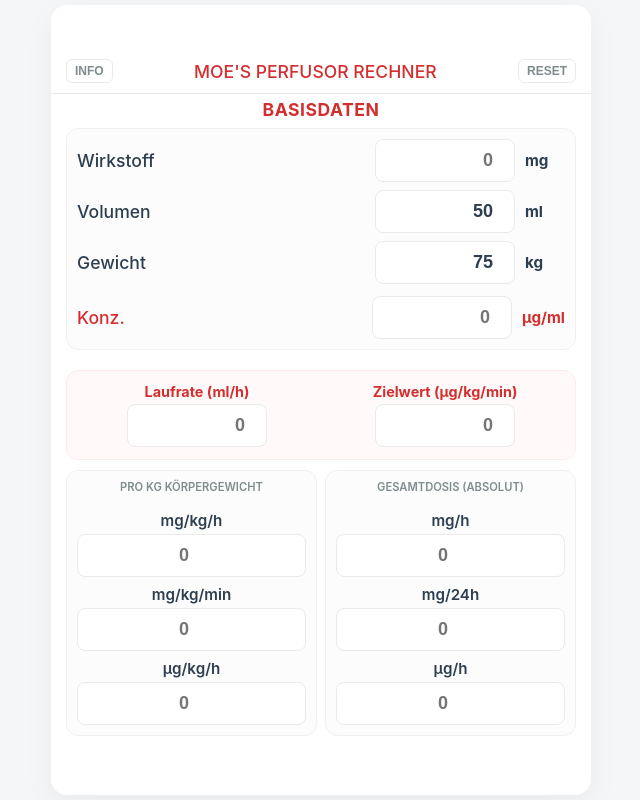
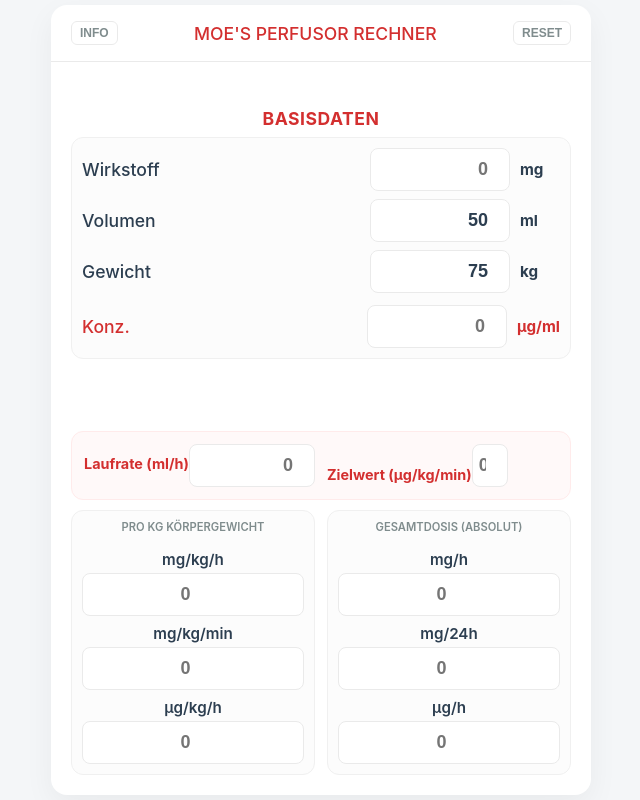
Before and after one commit to Moe1701/perfusor-rechner, a React (Vite) app: page / in a window 1280 px wide. Shown: the whole page, without its empty margins (319-959 px from the left). Built offline with nearby package versions, Linux system fonts and the light colour scheme.

Commit message:
style(layout): restore header to top, elegantly distribute space 50/50, and perfectly align target value input with base data fields

```diff
--- a/src/styles/globals.css
+++ b/src/styles/globals.css
@@ -45,38 +45,88 @@ body {
     flex-direction: column;
     flex-grow: 1;
     height: 100%;
-    justify-content: center; /* MAGIE: Zieht alle 3 Sektionen in die vertikale Mitte (Richtung 0/0)! */
+    /* Kopfzeile klebt jetzt wieder ganz oben am Rand! */
 }
 
-.header { padding: 10px 15px; display: flex; justify-content: space-between; align-items: center; border-bottom: 1px solid var(--border-light); }
+.header {
+    padding: 16px 20px; /* Höhere, elegantere Kopfzeile */
+    display: flex;
+    justify-content: space-between;
+    align-items: center;
+    border-bottom: 1px solid var(--border-light);
+}
 .header h1 { margin: 0; font-size: 1.1rem; font-weight: 500; color: var(--primary-red); text-transform: uppercase; text-align: center; flex: 1; }
 .header-btn { background: none; border: 1px solid var(--border-light); color: var(--text-muted); padding: 4px 8px; border-radius: 6px; font-size: 0.75rem; font-weight: 600; text-transform: uppercase; cursor: pointer; }
 
+/* Beide Sektionen teilen sich den Platz exakt 50/50 auf */
 .section {
-    padding: 5px 15px;
-    border-bottom: none; /* Harte Striche entfernt, da wir jetzt Container/Tiles nutzen */
+    padding: 15px 20px;
+    border-bottom: none;
+    display: flex;
+    flex-direction: column;
+    flex: 1;
+    justify-content: center; /* Zentriert die Container vertikal in ihrer jeweiligen Hälfte */
 }
 
 .section:last-child {
-    padding-bottom: 15px;
-    display: flex;
-    flex-direction: column;
-    /* flex: 1 entfernt, damit die Boxen nicht mehr unnatürlich riesig gestreckt werden */
+    padding-bottom: 20px;
 }
 
 .section-title {
-    font-size: 1.1rem; /* Deutlich größer */
+    font-size: 1.1rem;
     text-transform: uppercase;
     color: var(--primary-red);
-    font-weight: 700; /* Etwas dicker */
+    font-weight: 700;
     margin-bottom: 8px;
     text-align: center;
-    letter-spacing: 0.5px; /* Minimaler Buchstabenabstand für einen cleaneren Look */
+    letter-spacing: 0.5px;
 }
 
 .tile { background-color: var(--bg-tile); border-radius: var(--radius-tile); padding: 10px; margin-bottom: 10px; border: 1px solid #f0f0f0; }
 .tile-highlight { background-color: #fff9f9; border: 1px solid #ffebeb; padding: 12px; }
 .tile-title { font-size: 0.7rem; text-transform: uppercase; color: var(--text-muted); font-weight: 600; margin-bottom: 8px; text-align: center; line-height: 1.2; }
+
+/* =========================================
+   Basisdaten Eingabefelder
+   ========================================= */
+.input-group { margin-bottom: 8px; display: flex; align-items: center; justify-content: space-between; }
+.input-group:last-child { margin-bottom: 0; }
+.input-group label { font-size: 1.1rem; font-weight: 500; flex: 0 0 75px; }
+
+.input-group.no-label label { display: none; }
+.input-group.no-label .input-wrapper { flex: 1; }
+
+.input-wrapper {
+    display: flex;
+    align-items: center;
+    flex: 1;
+    justify-content: flex-end;
+}
+
+.input-wrapper input {
+    width: 100%;
+    max-width: 140px;
+    font-size: 18px;
+    font-weight: 600;
+    padding: 10px 6px;
+    border: 1px solid var(--border-light);
+    border-radius: var(--radius-input);
+    text-align: right;
+    background-color: var(--surface-white);
+    color: var(--text-dark);
+}
+
+.input-wrapper input:focus { outline: none; border-color: #ffbaba; box-shadow: 0 0 0 3px rgba(211, 47, 47, 0.05); }
+
+/* Einheit nimmt rechts exakt 50px Platz ein (10px Margin + 40px Breite) */
+.unit {
+    margin-left: 10px;
+    font-size: 0.95rem;
+    font-weight: 700;
+    color: var(--text-dark);
+    flex: 0 0 40px;
+    text-align: left;
+}
 
 /* =========================================
    Highlight Box (Laufrate & Zielwert)
@@ -91,32 +141,37 @@ body {
     flex: 1;
     display: flex;
     flex-direction: column;
-    align-items: stretch;
     justify-content: center;
     gap: 4px;
     margin-bottom: 0;
 }
 
-.primary-rates-grid .input-group.stacked .input-wrapper {
-    flex-direction: column;
-    align-items: stretch;
+/* Laufrate (links) zentrieren */
+.primary-rates-grid .input-group:first-child .input-wrapper {
+    align-items: center;
+}
+.primary-rates-grid .input-group:first-child input {
+    max-width: 140px;
+    width: 100%;
+}
+
+/* Zielwert (rechts) exakt an den Basisdaten ausrichten ("Die Flucht") */
+.primary-rates-grid .input-group:last-child .input-wrapper {
+    align-items: flex-end; /* Rechtsbündig im Grid-Feld */
+    padding-right: 50px; /* Simuliert exakt den Platz der Einheit in den Basisdaten! */
+}
+.primary-rates-grid .input-group:last-child input {
+    max-width: 140px;
+    width: 100%;
 }
 
 .primary-rates-grid .unit {
     font-size: 0.9rem;
     font-weight: 700;
-    /* text-transform: uppercase entfernt, damit die Einheiten kleingeschrieben bleiben */
     flex: none;
     margin-left: 0;
     margin-bottom: 4px;
     text-align: center;
-}
-
-.primary-rates-grid input {
-    text-align: center;
-    max-width: 140px; /* Gleiche Breite wie die Basisdaten oben für die Flucht */
-    margin: 0 auto; /* Zentriert die Eingabefelder perfekt unter der Überschrift */
-    width: 100%;
 }
 
 /* =========================================
@@ -125,67 +180,29 @@ body {
 .rates-grid {
     display: grid;
     grid-template-columns: 1fr 1fr;
-    gap: 8px;
-    flex-grow: 1; /* Zieht das Grid vertikal auseinander */
+    gap: 12px;
+    flex-grow: 1;
 }
 
 .rates-grid .tile {
     margin-bottom: 0;
     display: flex;
     flex-direction: column;
-    gap: 8px; /* Sorgt für einen sauberen Grundabstand */
+    justify-content: space-evenly; /* Verteilt die 3 Felder elegant über die Höhe */
+    gap: 8px;
 }
 
-.input-group { margin-bottom: 8px; display: flex; align-items: center; justify-content: space-between; }
-.input-group:last-child { margin-bottom: 0; }
-.input-group label { font-size: 1.1rem; font-weight: 500; flex: 0 0 75px; }
-
-.input-group.no-label label { display: none; }
-.input-group.no-label .input-wrapper { flex: 1; }
-
-.input-wrapper {
-    display: flex;
-    align-items: center;
-    flex: 1;
-    justify-content: flex-end; /* Schiebt das verkürzte Feld nach rechts zur Einheit */
-}
-
-.input-wrapper input {
-    width: 100%;
-    max-width: 140px; /* Breite leicht erhöht, um die Flucht mit dem Zielwert-Feld zu bilden */
+.rates-grid .input-wrapper input {
     font-size: 18px;
     font-weight: 600;
     padding: 10px 6px;
-    border: 1px solid var(--border-light);
-    border-radius: var(--radius-input);
-    text-align: right;
-    background-color: var(--surface-white);
-    color: var(--text-dark);
-}
-
-.input-wrapper input:focus { outline: none; border-color: #ffbaba; box-shadow: 0 0 0 3px rgba(211, 47, 47, 0.05); }
-
-.unit {
-    margin-left: 10px;
-    font-size: 0.95rem; /* Gleiche Größe wie im unteren Grid */
-    font-weight: 700; /* Fett wie im unteren Grid */
-    color: var(--text-dark);
-    flex: 0 0 40px; /* Feste Breite, damit alle oberen Felder perfekt übereinander stehen */
-    text-align: left;
-}
-
-/* Grid-Spezifische Eingabefelder */
-.rates-grid .input-wrapper input {
-    font-size: 18px; /* Exakt gleiche Größe wie die Basisdaten oben */
-    font-weight: 600; /* Exakt gleiche Dicke wie oben */
-    padding: 10px 6px; /* Exakt gleicher Innenabstand wie oben */
     max-width: 100%;
     text-align: center;
 }
 
 .rates-grid .unit {
-    font-size: 0.95rem; /* Schrift vergrößert, da jetzt mehr Platz vorhanden ist */
-    font-weight: 600; /* Etwas dicker, damit es wie eine echte Überschrift wirkt */
+    font-size: 0.95rem;
+    font-weight: 600;
     flex: none;
     margin-left: 0;
     margin-bottom: 4px;
@@ -204,7 +221,7 @@ body {
 }
 
 .rates-grid .input-group.stacked .input-wrapper {
-    flex-direction: column; /* Saubere Architektur: DOM-Reihenfolge entspricht nun der visuellen Reihenfolge */
+    flex-direction: column;
     align-items: stretch;
 }
 
@@ -219,13 +236,8 @@ body {
    Entwickler-Features (Fadenkreuz + Skala)
    ========================================= */
 .crosshair-wrapper { pointer-events: none; z-index: 9999; }
-
-.crosshair-x {
-    position: fixed; top: 50%; left: 0; width: 100vw; height: 1px; background-color: rgba(0, 255, 0, 0.6);
-}
-.crosshair-y {
-    position: fixed; top: 0; left: 50%; width: 1px; height: 100vh; background-color: rgba(0, 255, 0, 0.6);
-}
+.crosshair-x { position: fixed; top: 50%; left: 0; width: 100vw; height: 1px; background-color: rgba(0, 255, 0, 0.6); }
+.crosshair-y { position: fixed; top: 0; left: 50%; width: 1px; height: 100vh; background-color: rgba(0, 255, 0, 0.6); }
 .crosshair-center {
     position: fixed; top: 50%; left: 50%; transform: translate(-50%, -50%);
     background-color: rgba(0, 0, 0, 0.7); color: #00ff00; padding: 2px 6px; border-radius: 4px;
```
